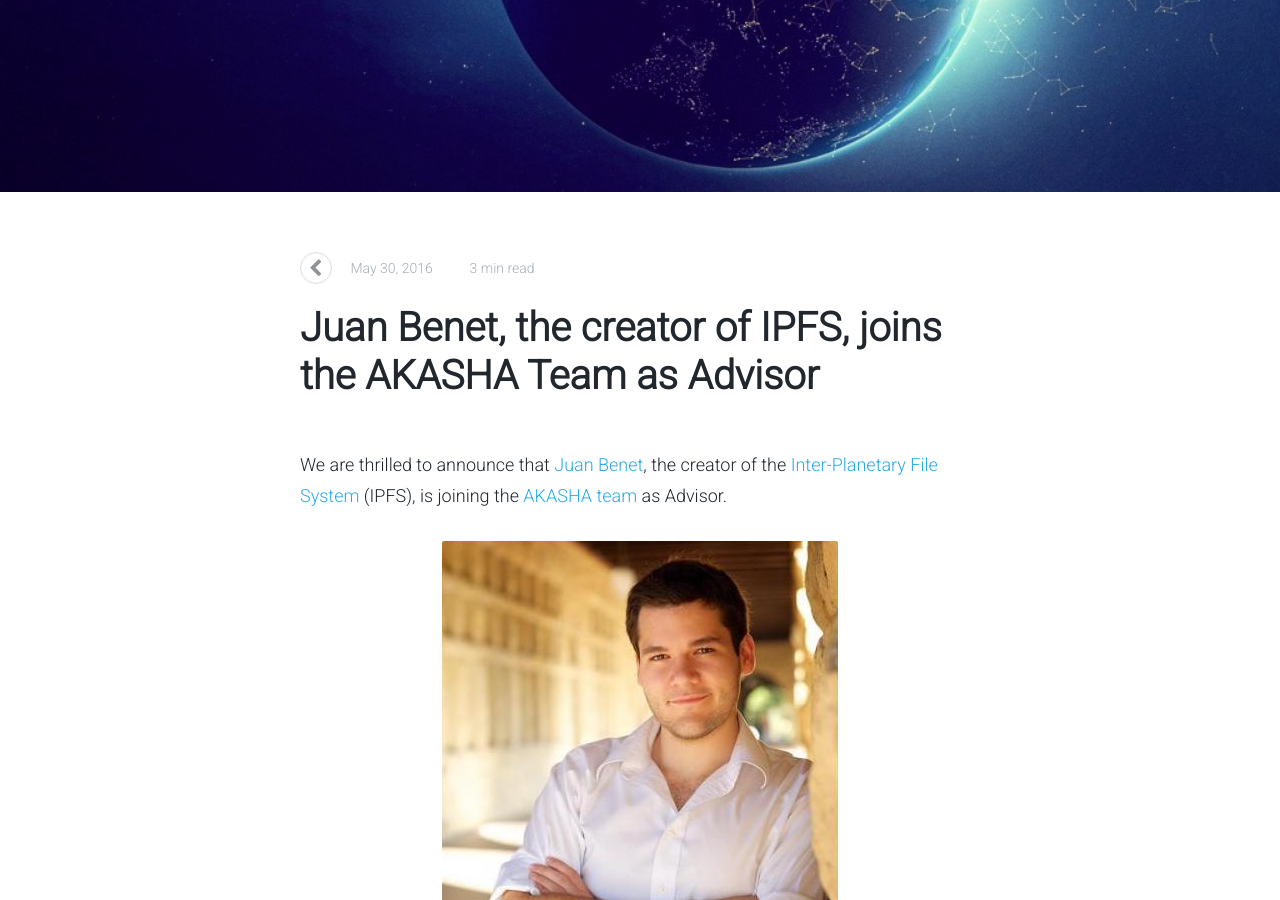
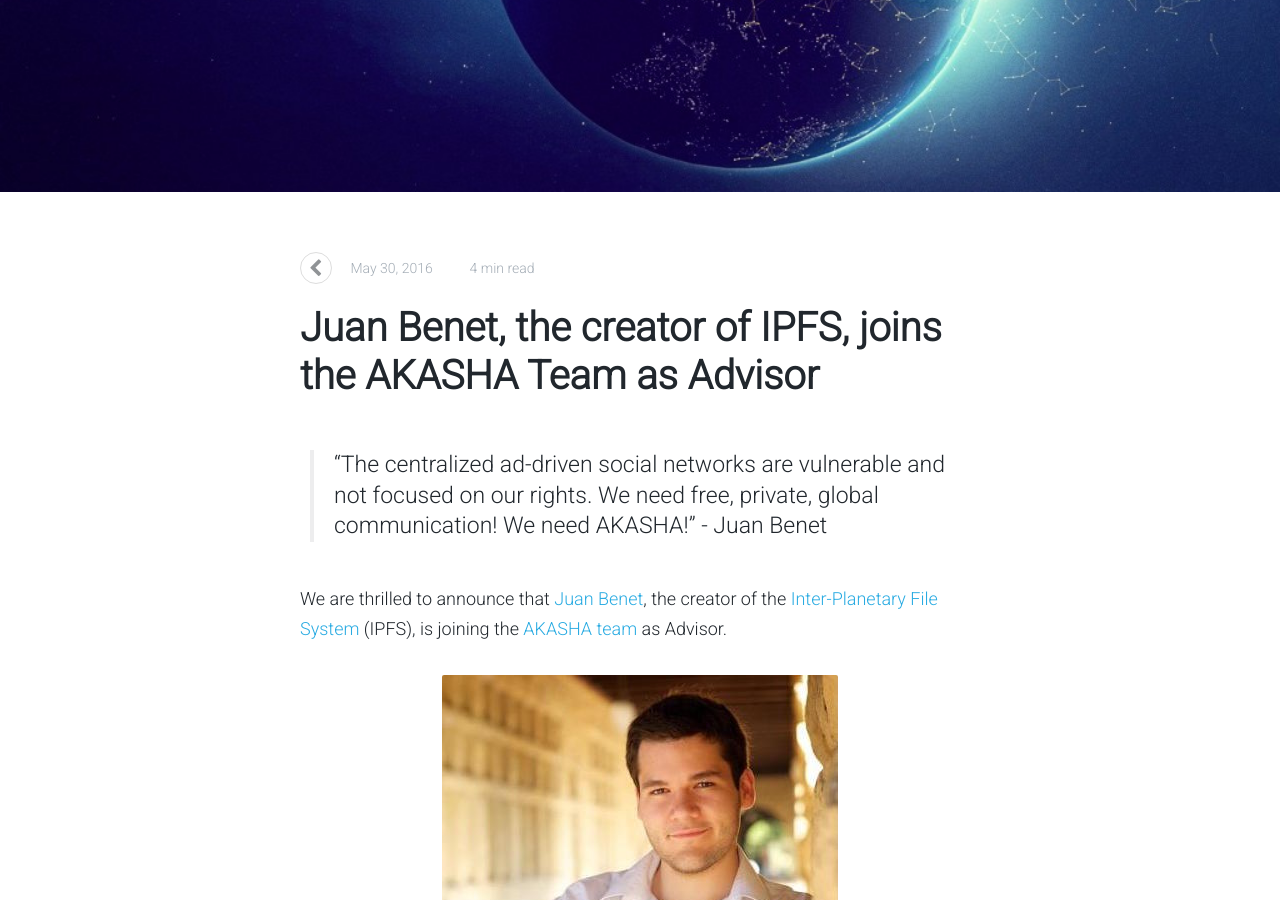
Before and after one commit to AKASHAorg/blog.akasha.world, a Jekyll site: the page built from _posts/2016-05-30-juan-benet-the-creator-of-ipfs-joins-akasha.md, in a window 1280 px wide and 900 px high, scrolled down 348 px. Built offline with Jekyll 4.4.1, drawn with Linux system fonts in a browser that asks for light colours; comment, search, counter and statistics services are not loaded.

Commit message:
Update 2016-05-30-juan-benet-the-creator-of-ipfs-joins-akasha.md

```diff
--- a/_posts/2016-05-30-juan-benet-the-creator-of-ipfs-joins-akasha.md
+++ b/_posts/2016-05-30-juan-benet-the-creator-of-ipfs-joins-akasha.md
@@ -8,6 +8,7 @@ comments: true
 tags: AKASHA, IPFS, announcement, Juan Benet, advisor
 draft: true
 ---
+>"The centralized ad-driven social networks are vulnerable and not focused on our rights. We need free, private, global communication! We need AKASHA!" - Juan Benet
 
 We are thrilled to announce that [Juan Benet](https://twitter.com/juanbenet){:target="_blank"}, the creator of the [Inter-Planetary File System](https://ipfs.io/){:target="_blank"} (IPFS), is joining the [AKASHA team](http://akasha.world/#team){:target="_blank"} as Advisor.
 
```
